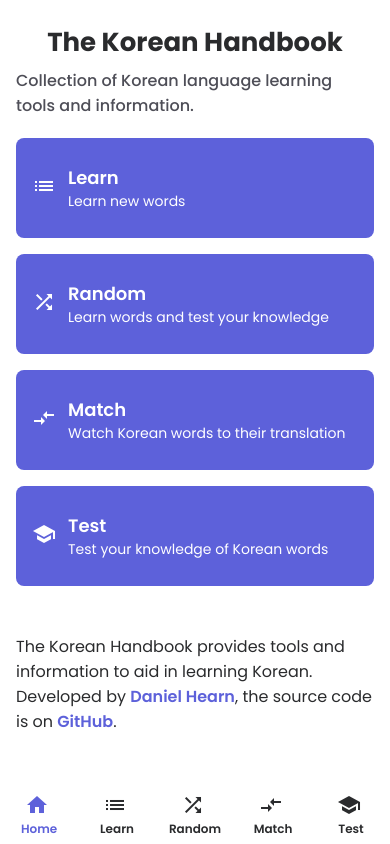
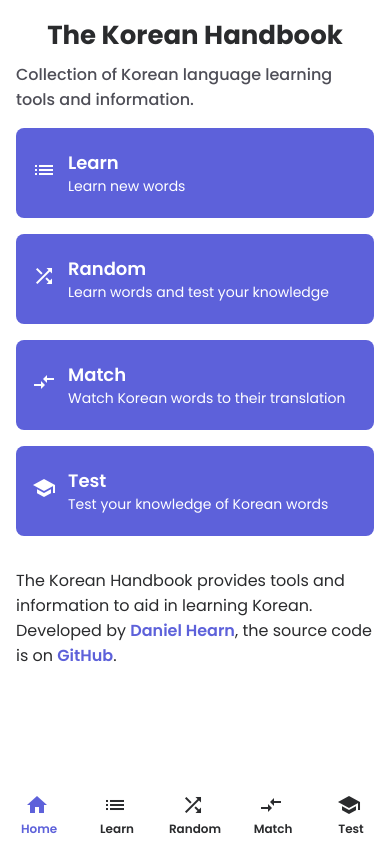
Before and after one commit to DanielHearn/korean-handbook, a Vue app: page / in a window 390 px wide. Built offline with nearby package versions, Linux system fonts and the light colour scheme.

Commit message:
Improve mobile styling

```diff
--- a/src/components/App/App.scss
+++ b/src/components/App/App.scss
@@ -378,7 +378,7 @@ button {
       width: 100%;
     }
     .intro-link {
-      height: 100px;
+      height: 90px;
       .link-main {
         font-size: $m-size-mobile;
       }
@@ -391,7 +391,7 @@ button {
       padding-bottom: 0;
     }
     .page-content {
-      padding: 0 $spacing $spacing $spacing;
+      padding: $spacing;
       margin: 0;
       overflow: auto !important;
     }
@@ -426,6 +426,9 @@ button {
  .main.home-page {
     .page-content {
       overflow: initial !important;
+      &:last-child {
+        padding-top: 0;
+      }
     }
     .main-panel {
       overflow: auto !important;
@@ -467,4 +470,7 @@ button {
       height: 60px;
     }
   }
+  .button--primary, .button--secondary, input {
+    font-size: $xs-size-mobile;
+  }
 }
--- a/src/components/HeaderPanel/HeaderPanel.scss
+++ b/src/components/HeaderPanel/HeaderPanel.scss
@@ -23,12 +23,12 @@
   h1 {
     font-size: $l-size;
     font-weight: $medium-weight;
-    margin: 0.25em 0;
+    margin: 0;
   }
 
   h2 {
     font-size: $s-size;
     font-weight: $medium-weight;
-    margin: 0.25em 0;
+    margin: 0.25em 0 0 0;
   }
 }
--- a/src/components/MatchGame/MatchGame.scss
+++ b/src/components/MatchGame/MatchGame.scss
@@ -62,4 +62,7 @@
   .button--secondary {
     font-weight: 500;
   }
+  .text {
+    margin: 0;
+  }
 }
--- a/src/components/MatchGame/MatchGame.vue
+++ b/src/components/MatchGame/MatchGame.vue
@@ -1,6 +1,6 @@
 <template>
   <div class="match">
-    <div class="match-info">Match each English word to their Korean translation.</div>
+    <p class="text">Match each English word to their Korean translation.</p>
     <div class="match-words">
       <li v-for="(word, i) in englishWords" :key="word.e" class="match-row">
         <div
--- a/src/components/TestGame/TestGame.scss
+++ b/src/components/TestGame/TestGame.scss
@@ -46,4 +46,8 @@
   .test-button--selected {
     background-color: pink;
   }
+
+  .text {
+    margin: 0;
+  }
 }
--- a/src/components/TestGame/TestGame.vue
+++ b/src/components/TestGame/TestGame.vue
@@ -1,6 +1,6 @@
 <template>
   <div v-if="word" class="test">
-    <div class="match-info">Select the correct character for each part of the word.</div>
+    <p class="text">Select the correct character for each part of the word.</p>
     <div class="test-content">
       <div class="test-word">{{ word.e }}</div>
       <ul class="test-characters">
--- a/src/scss/variables.scss
+++ b/src/scss/variables.scss
@@ -21,6 +21,7 @@ $xl-size: 2.375rem;
 $l-size: 1.625rem;
 $m-size: 1.375rem;
 $s-size: 1.125rem;
+$xs-size: 1srem;
 
 $xxl-size-mobile: 1.875rem;
 $xl-size-mobile: 1.625rem;
```
